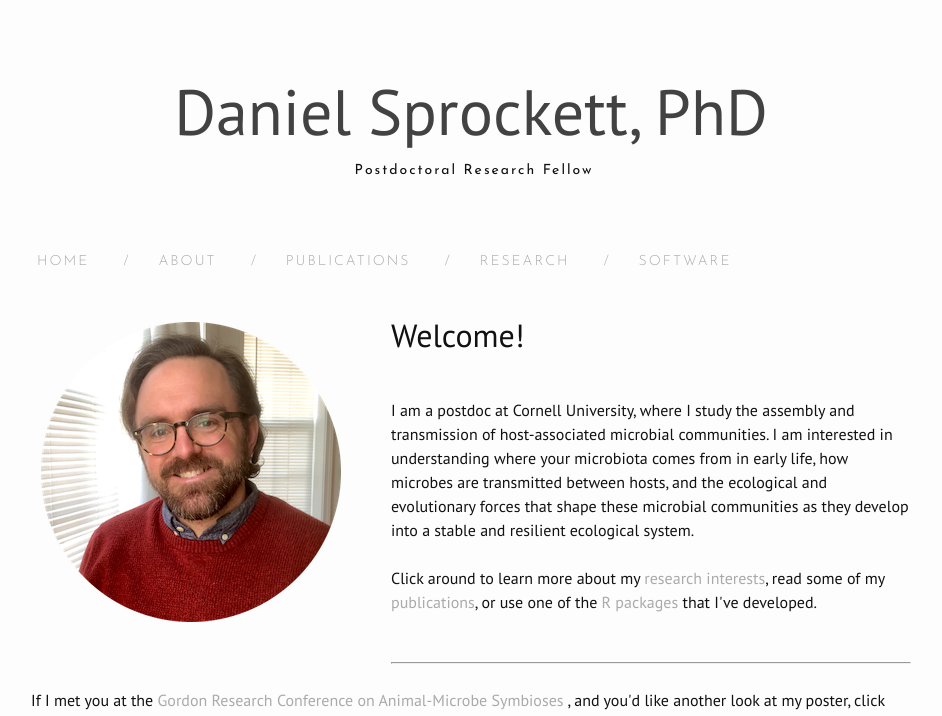
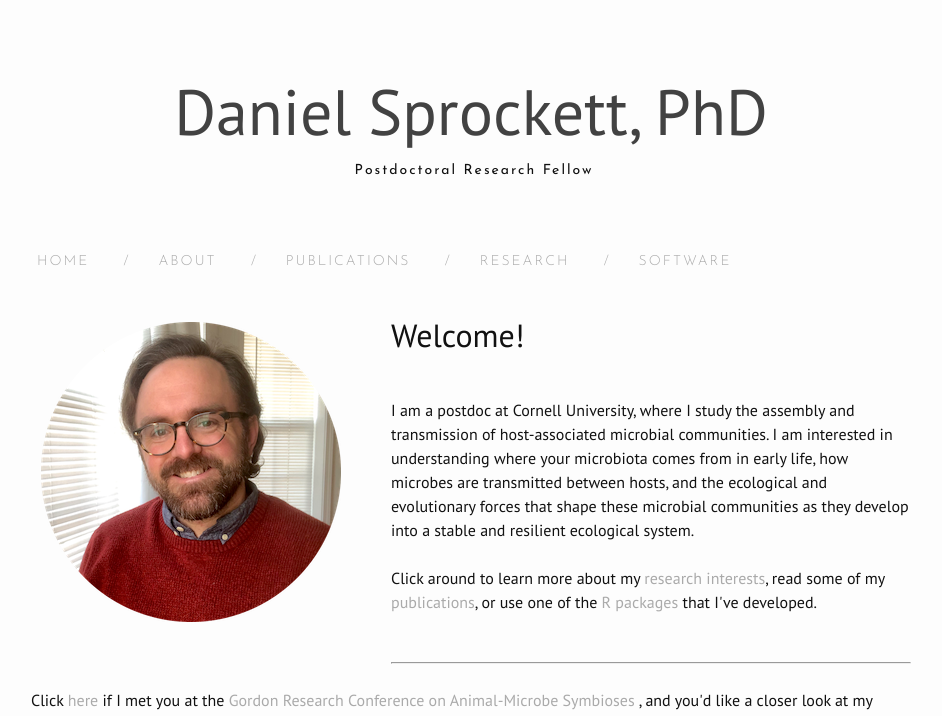
Before and after one commit to DanielSprockett/danielsprockett.github.io, a Jekyll site: the page built from index.html, in a window 1280 px wide, cut to the strip 0-716 px from the top of the page. Shown: the whole strip, without its empty margins (169-1111 px from the left). Built offline with Jekyll 4.4.1, drawn with Linux system fonts in a browser that asks for light colours; nearby versions of some CDN libraries; the list of posts is cut into pages by our own code; some of the changed text lies outside the part shown.

Commit message:
Update index.html

```diff
--- a/index.html
+++ b/index.html
@@ -16,7 +16,8 @@ layout: default
   <br>
   <hr>
   <br>
-  If I met you at the <a href="https://www.grc.org/animal-microbe-symbioses-conference/2023/">Gordon Research Conference on Animal-Microbe Symbioses</a> , and you'd like another look at my poster, click <a href="/documents/GRC_2023_Poster_Sprockett_v2.pdf">here</a>!<br>
+  Click <a href="/documents/GRC_2023_Poster_Sprockett_v2.pdf">here</a> if I met you at the <a href="https://www.grc.org/animal-microbe-symbioses-conference/2023/">Gordon Research Conference on Animal-Microbe Symbioses</a> , and you'd like a closer look at my poster.
+  <br>
   <p><img src="/images/GRC_2023_Poster_Sprockett_v2.png" alt="GRC Poster">
   <br>
   You can also find the entire manuscript <a href="https://www.science.org/doi/10.1126/sciadv.adf5499">here</a>.
```
